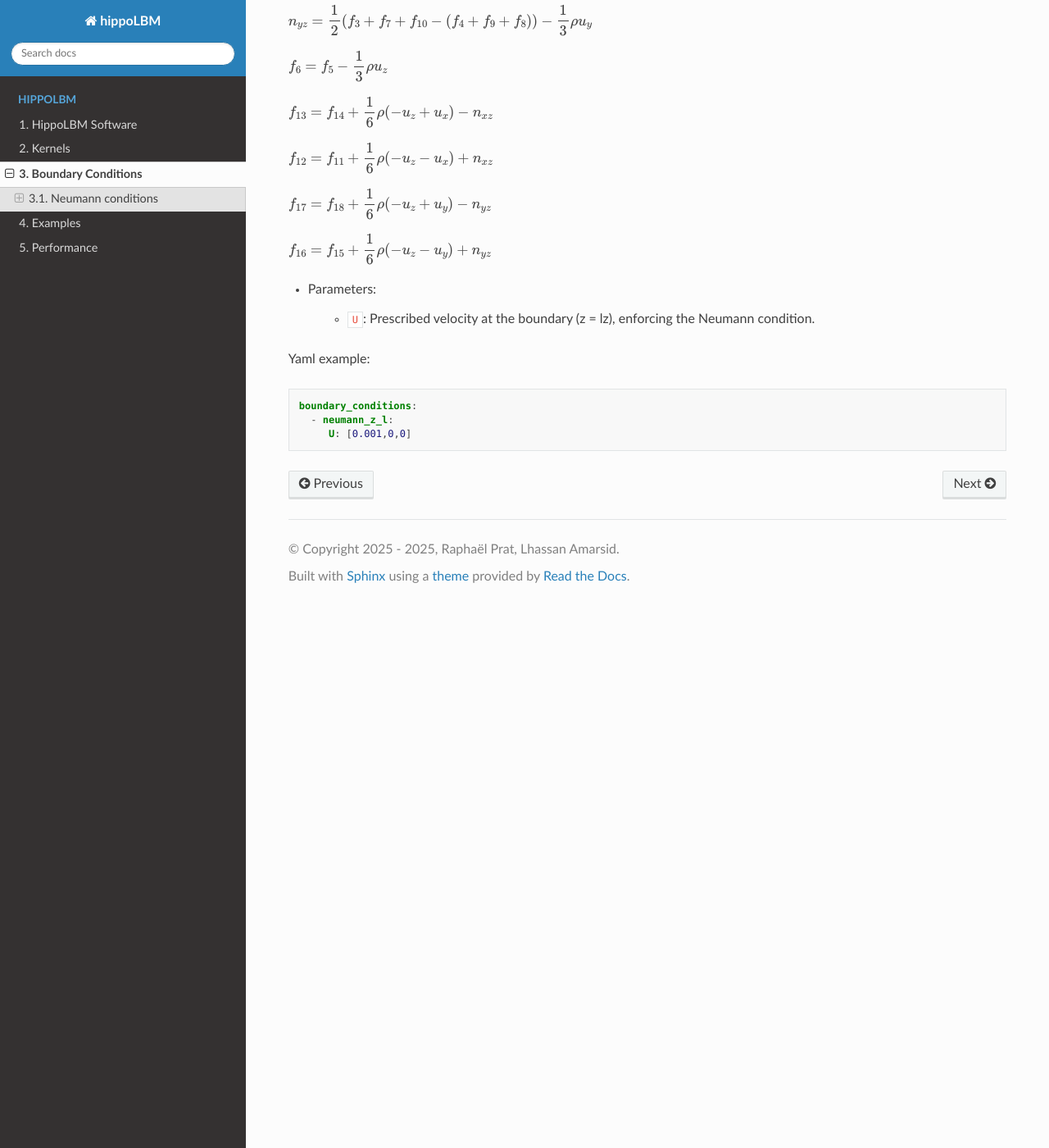
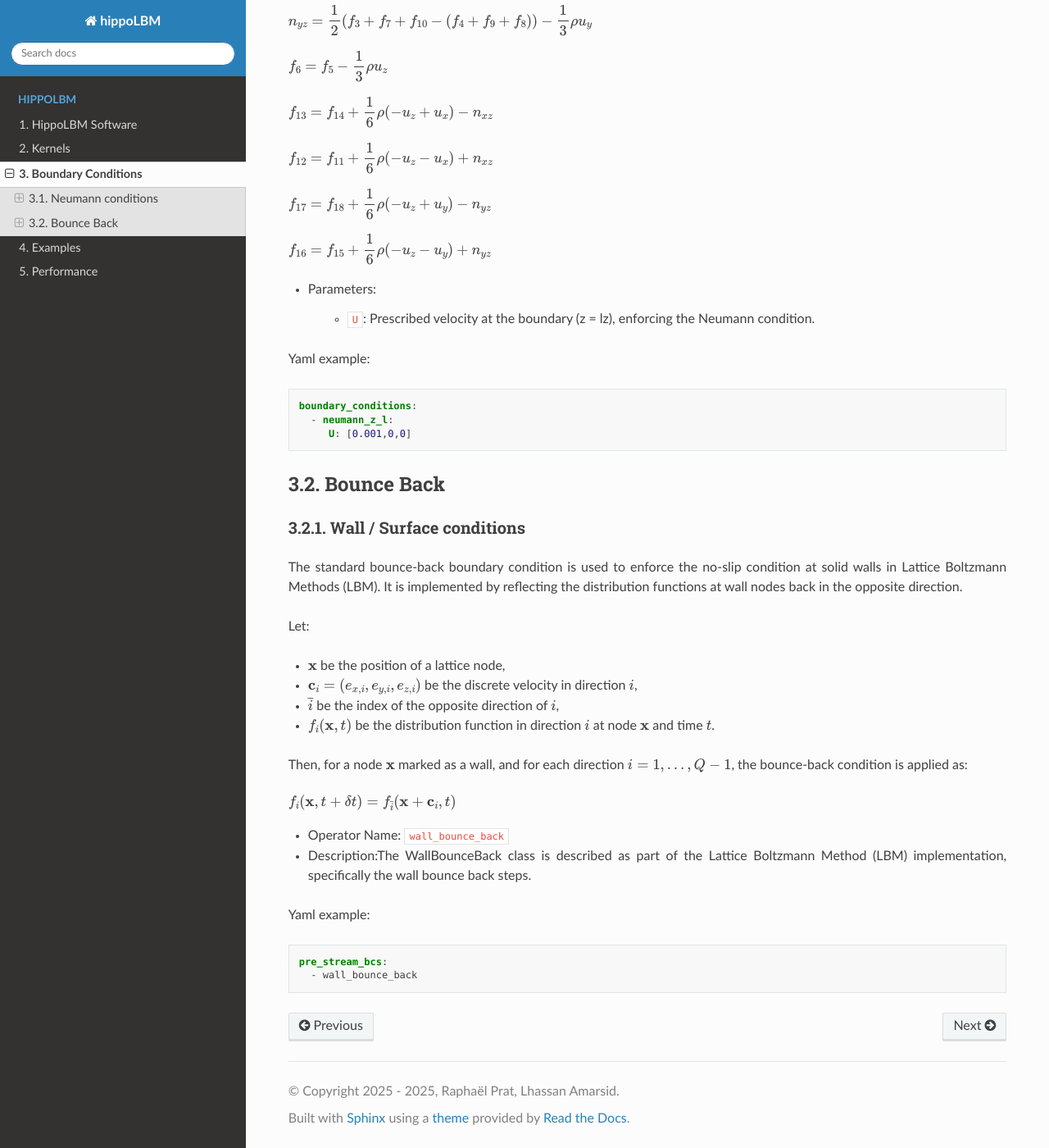
Before and after one commit to Collab4exaNBody/doc_hippoLBM, a Sphinx documentation site: the page built from docs/source/pages/BCs.rst, in a window 1280 px wide and 1400 px high, scrolled down 1476 px. Shown: the whole window at 82% size. Built offline with Sphinx 7.4.7 and the Read the Docs theme 3.1.0, drawn with Linux system fonts in a browser that asks for light colours.

Commit message:
Update BCs.rst

```diff
--- a/docs/source/pages/BCs.rst
+++ b/docs/source/pages/BCs.rst
@@ -89,9 +89,39 @@ Neumann Z l
 
 Yaml example:
 
-
 .. code-block:: yaml
 
    boundary_conditions:
      - neumann_z_l:
         U: [0.001,0,0]
+
+Bounce Back
+^^^^^^^^^^^
+
+Wall / Surface conditions
+-------------------------
+
+The standard bounce-back boundary condition is used to enforce the no-slip condition at solid walls in Lattice Boltzmann Methods (LBM). It is implemented by reflecting the distribution functions at wall nodes back in the opposite direction.
+
+Let:
+
+- :math:`\mathbf{x}` be the position of a lattice node,
+- :math:`\mathbf{c}_i = (e_{x,i}, e_{y,i}, e_{z,i})` be the discrete velocity in direction :math:`i`,
+- :math:`\bar{i}` be the index of the opposite direction of :math:`i`,
+- :math:`f_i(\mathbf{x}, t)` be the distribution function in direction :math:`i` at node :math:`\mathbf{x}` and time :math:`t`.
+
+Then, for a node :math:`\mathbf{x}` marked as a wall, and for each direction :math:`i = 1, \dots, Q - 1`, the bounce-back condition is applied as:
+
+.. math::
+
+   f_i(\mathbf{x}, t + \delta t) = f_{\bar{i}}(\mathbf{x} + \mathbf{c}_i, t)
+
+- Operator Name: ``wall_bounce_back``
+- Description:The WallBounceBack class is described as part of the Lattice Boltzmann Method (LBM) implementation, specifically the wall bounce back steps.
+
+Yaml example:
+
+.. code-block:: yaml
+
+  pre_stream_bcs:
+    - wall_bounce_back
```
